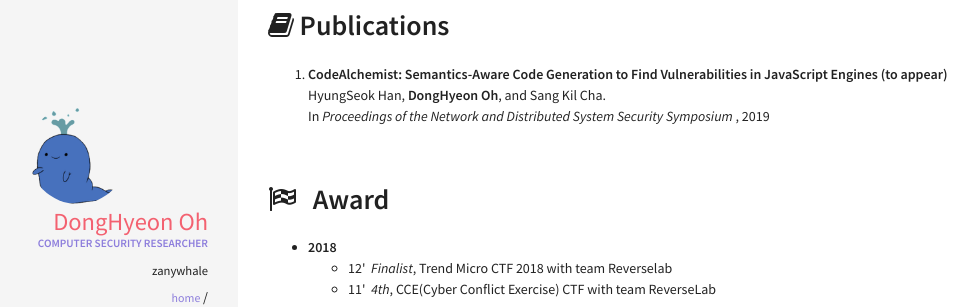
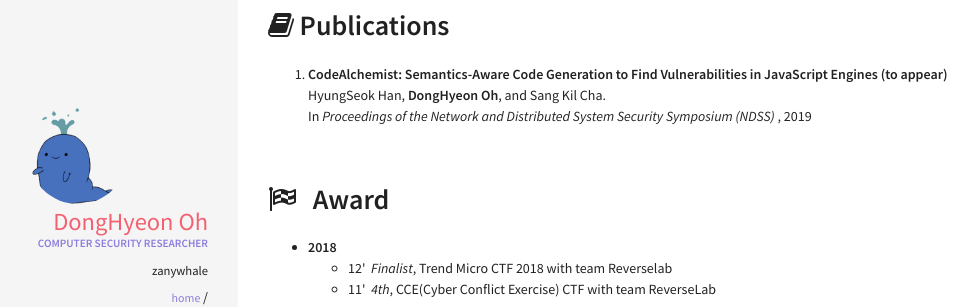
Before and after one commit to zanywhale/zanywhale.github.io, a Jekyll site: the page built from index.html, in a window 1280 px wide. Shown: the part 409-716 px from the top of the page, without its empty margins (82-1060 px from the left). Built offline with Jekyll 4.4.1, drawn with Linux system fonts in a browser that asks for light colours.

Commit message:
Update abbreviation

```diff
--- a/_data/index/publications.yml
+++ b/_data/index/publications.yml
@@ -1,5 +1,5 @@
 - title: "CodeAlchemist: Semantics-Aware Code Generation to Find Vulnerabilities in JavaScript Engines"
   howto: (to appear)
-  where: In <em>Proceedings of the Network and Distributed System Security Symposium</em>
+  where: In <em>Proceedings of the Network and Distributed System Security Symposium (NDSS)</em>
   year : 2019
   authors: HyungSeok Han, <strong>DongHyeon Oh</strong>, and Sang Kil Cha.
```
